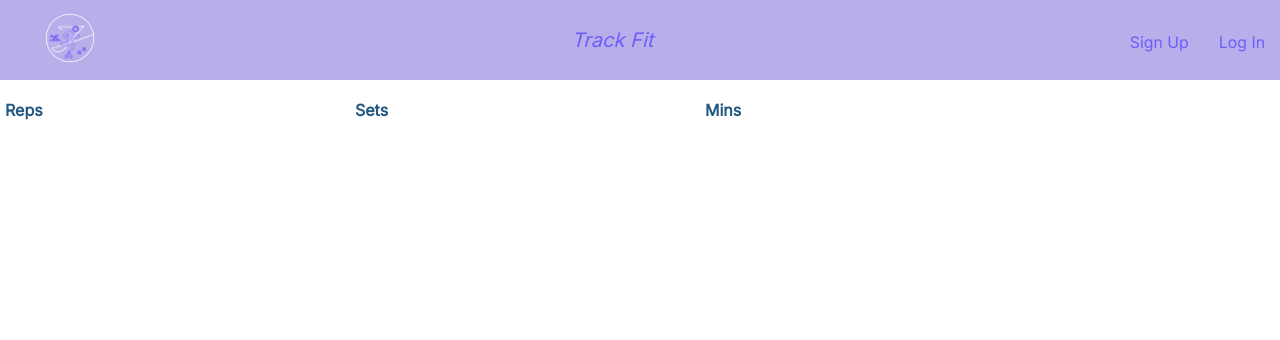
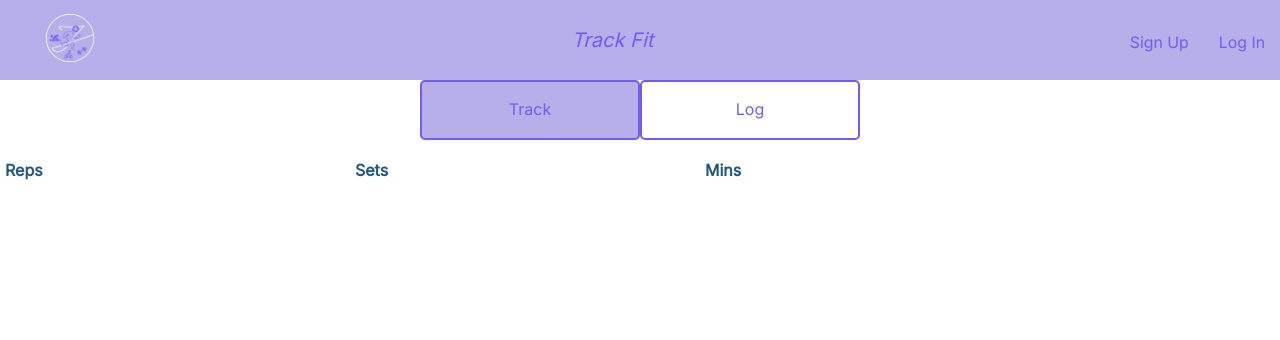
Before and after one commit to aerlikh17/track-fit-app, a Django app: page /clientExercise/track/1 in a window 1280 px wide. Shown: the top 340 px of the page. Run offline with Django 4.2, Linux system fonts and the light colour scheme; data that the repository does not hold is empty; parts of the project's set-up code (start-up, migrations or seed data) failed here and were passed over.

Commit message:
added track/log button and styled

```diff
--- a/main_app/static/css/style.css
+++ b/main_app/static/css/style.css
@@ -158,3 +158,23 @@ origin/ClientDailyLog-listing
 .ExerciseUnit {
 	width: 350px;
 }
+
+.navButnContainer {
+  display: flex;
+  align-items: center;
+  justify-content: center;
+
+
+}
+.navButn {
+  padding: 15px 30px;
+  border: 2px solid #715bfb;
+  width: 220px;
+  text-align: center;
+  border-radius: 5px;
+
+}
+
+.navButn--active {
+  background-color: #b7afe9;
+}
--- a/main_app/templates/clientExercise/track.html
+++ b/main_app/templates/clientExercise/track.html
@@ -1,8 +1,12 @@
 {% extends 'base.html' %}
 {% block content %}
-
+<div class="navButnContainer">
+  <a class="navButn navButn--active">Track</a>
+  <a class="navButn">Log</a>
+  </div>
 <h3>{{user.name}}</h3>
 {% load static %}
+
 <table>
     <tr>
         <td></td>
```
Also changed, not shown: main_app/migrations/0005_merge_20221116_0205.py (added).
